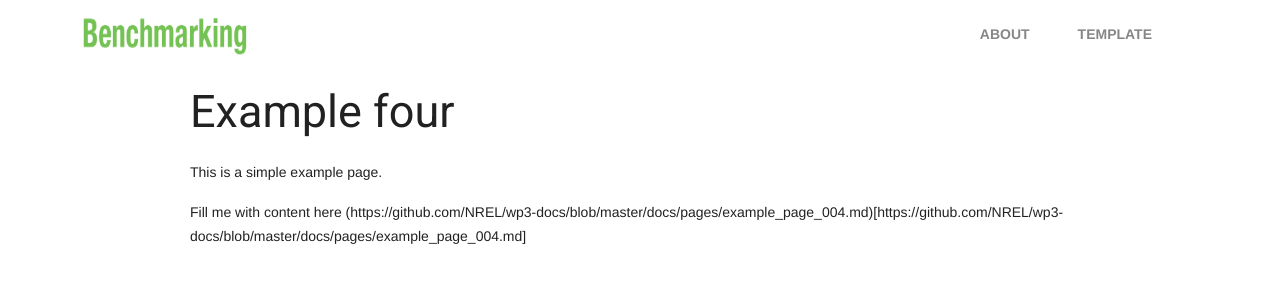
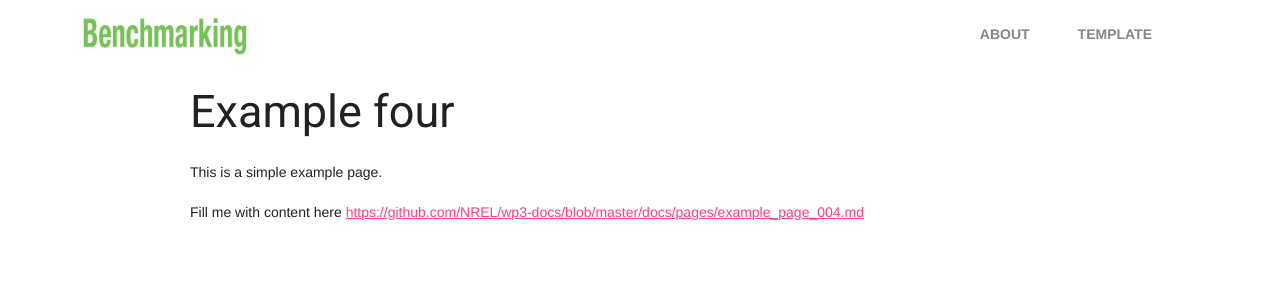
Before and after one commit to NREL/wp3-docs, a Jekyll site: the page built from docs/pages/example_page_004.md, in a window 1280 px wide. Shown: the top 300 px of the page. Built offline with Jekyll 4.4.1, drawn with Linux system fonts in a browser that asks for light colours.

Commit message:
Update example_page_004.md

```diff
--- a/docs/pages/example_page_004.md
+++ b/docs/pages/example_page_004.md
@@ -8,4 +8,4 @@ group: pages
 This is a simple example page.
 
 Fill me with content here
-(https://github.com/NREL/wp3-docs/blob/master/docs/pages/example_page_004.md)[https://github.com/NREL/wp3-docs/blob/master/docs/pages/example_page_004.md]
+[https://github.com/NREL/wp3-docs/blob/master/docs/pages/example_page_004.md](https://github.com/NREL/wp3-docs/blob/master/docs/pages/example_page_004.md)
```
